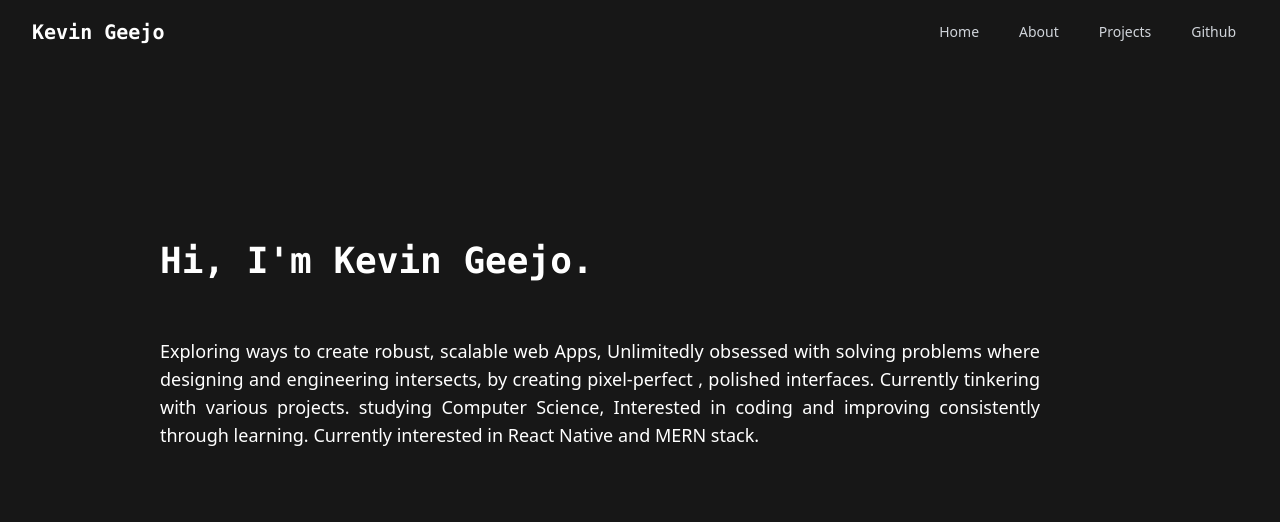
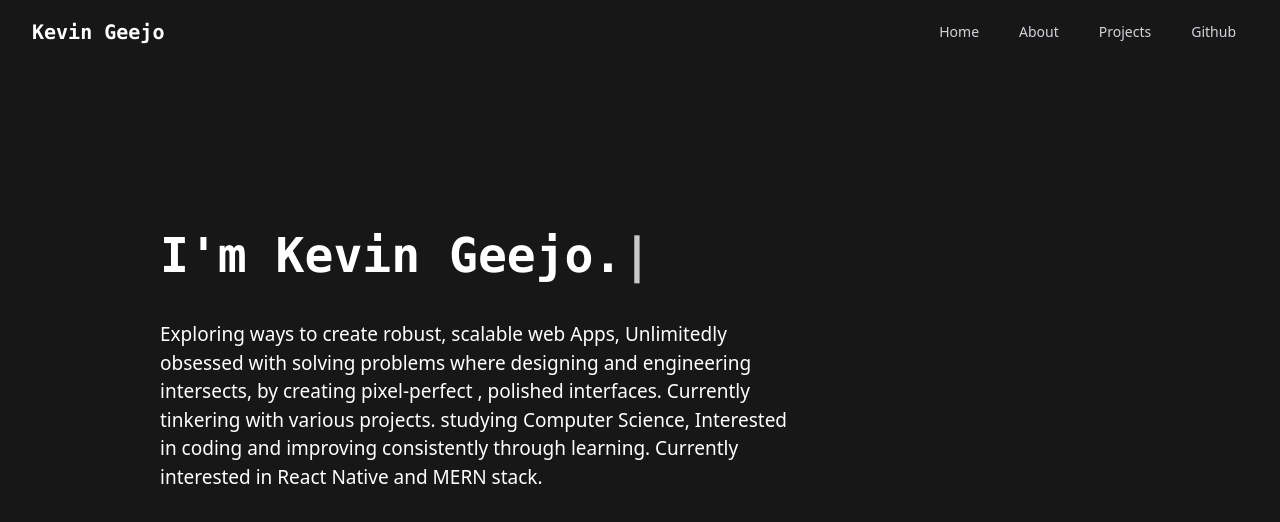
Before and after one commit to KevinGeejo/Portfolio_React, a React (Create React App) app: page / in a window 1280 px wide. Shown: the top 522 px of the page. Built offline with nearby package versions, Linux system fonts and the light colour scheme.

Commit message:
Add react-typed library for typed animations

```diff
--- a/package.json
+++ b/package.json
@@ -10,6 +10,7 @@
     "react-dom": "^18.2.0",
     "react-icons": "^5.0.1",
     "react-scripts": "5.0.1",
+    "react-typed": "^1.2.0",
     "web-vitals": "^2.1.4"
   },
   "scripts": {
--- a/src/components/Hero.jsx
+++ b/src/components/Hero.jsx
@@ -1,13 +1,16 @@
 import React from 'react';
+import Typed from 'react-typed';
+
 
 const Hero = () => {
     return (
         <div className="container mx-auto max-w-5xl px-8 my-5">
             <div className="bg-[#171717] text-white py-20 flex justify-left items-left">
                 <div className="flex flex-col items-start text-left"> {/* Modified className */}
-                    <h1 className="text-4xl font-bold mb-4 pt-[8%]  font-mono">Hi, I'm Kevin Geejo. </h1>
-                    <div className='container pr-20'>
-                    <p className="text-lg mb-8 pt-10 text-justify">Exploring ways to create robust, scalable web Apps, Unlimitedly obsessed with solving problems where designing and engineering intersects, by creating pixel-perfect , polished interfaces. Currently tinkering with various projects. studying Computer Science, Interested in coding and improving consistently through learning. Currently interested in React Native and MERN stack.</p>
+                    {/* <h1 className="text-4xl font-bold mb-4 pt-[7%]  font-mono">Hi, I'm Kevin Geejo. </h1> */}
+                    <Typed className="text-5xl font-bold mb-4 pt-[7%]  font-mono" strings={['Hi!', "I'm Kevin Geejo."]} typeSpeed={60} backSpeed={60} ></Typed>
+                    <div className='container pr-80'>
+                    <p className="text-[19px] mb-8 pt-[25px] text-left">Exploring ways to create robust, scalable web Apps, Unlimitedly obsessed with solving problems where designing and engineering intersects, by creating pixel-perfect , polished interfaces. Currently tinkering with various projects. studying Computer Science, Interested in coding and improving consistently through learning. Currently interested in React Native and MERN stack.</p>
 
                     </div>
                     {/* <button className="bg-[#5bca9d] hover:bg-[#eeeeee] text-black font-bold py-3 px-8 rounded">
```
Also changed, not shown: 1 other file (tests, documents, lock files or other folders).
